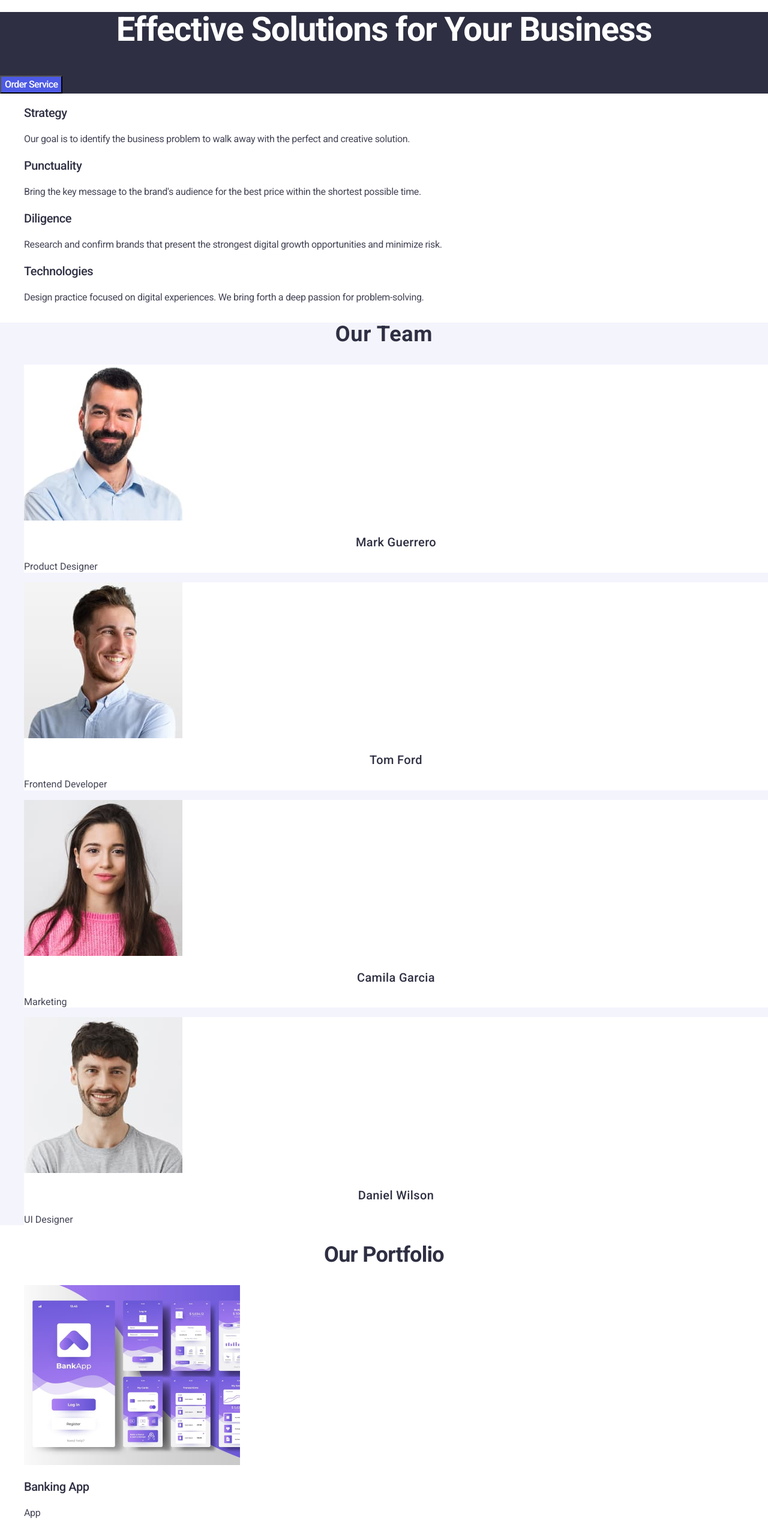
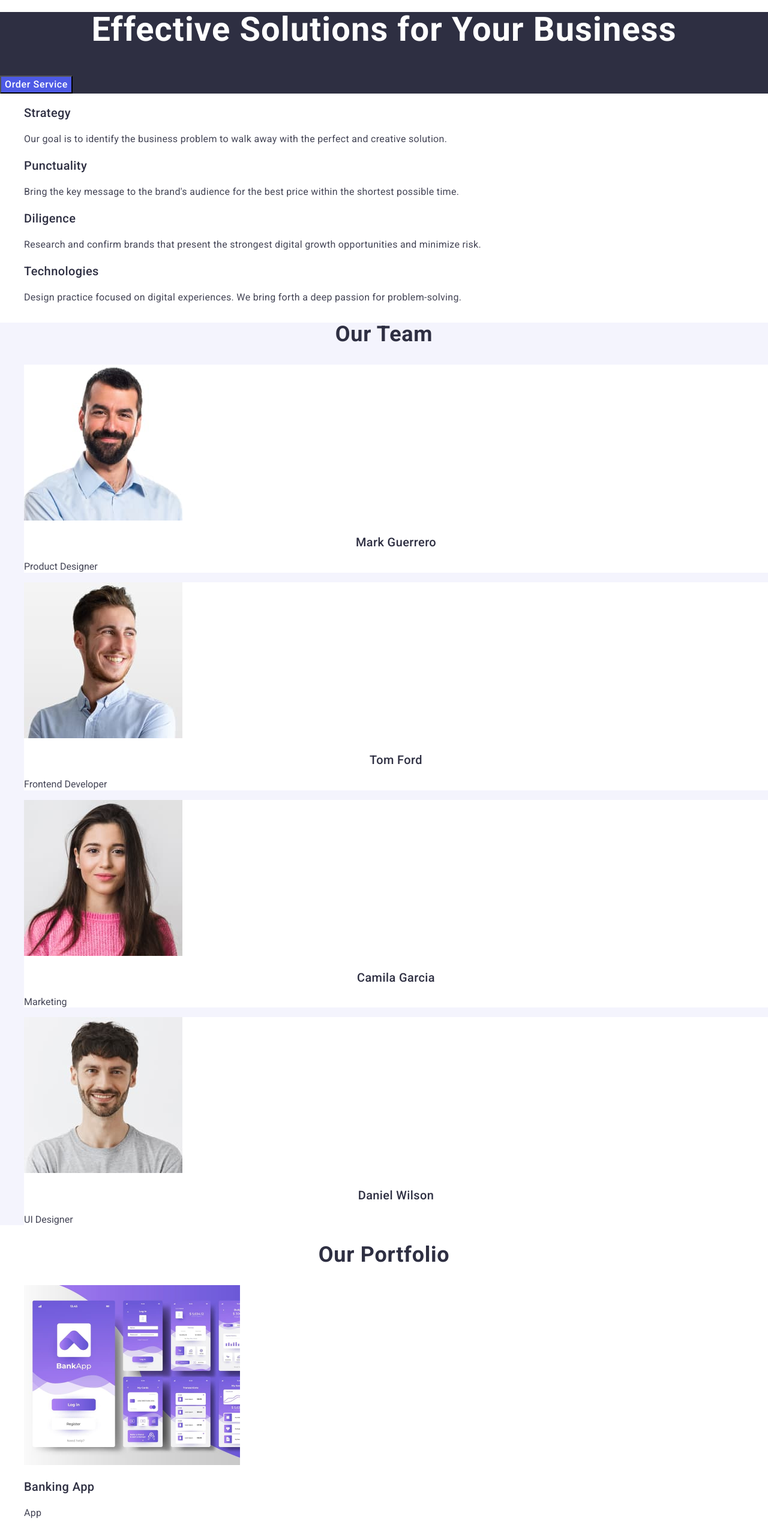
Before and after one commit to Lina-Mashkovska/goit-markup-hw-02, a plain HTML site: page index.html in a window 1280 px wide. Shown: the part 200-2748 px from the top of the page at 60% size. Drawn offline with nearby package versions, Linux system fonts and the light colour scheme.

Commit message:
first commit

```diff
--- a/css/styles.css
+++ b/css/styles.css
@@ -67,7 +67,7 @@ a {
     font-weight: 700;
     font-size: 56px;
     line-height: 1.07;
-    letter-spacing: -0.02em;
+    letter-spacing: 0.02em;
     text-align: center;
 
 }
@@ -77,7 +77,7 @@ a {
     font-weight: 500;
     font-size: 16px;
     line-height: 1.5;
-    letter-spacing: -0.04em;
+    letter-spacing: 0.04em;
     cursor: pointer;
   }
 
@@ -105,14 +105,14 @@ a {
     font-weight: 500;
     font-size: 20px;
     line-height: 1.2;
-    letter-spacing: -0.02em;
+    letter-spacing: 0.02em;
   }
 
   .section-one-text {
     color: #434455;
     font-size: 16px;
     line-height: 1.5;
-    letter-spacing: -0.02em;
+    letter-spacing: 0.02em;
   }
 
   .ourteam {
@@ -151,7 +151,7 @@ a {
     color: #2e2f42;
     font-weight: 700;
     font-size: 36px;
-    letter-spacing: -0.02em;
+    letter-spacing: 0.02em;
     text-align: center;
     line-height: 1.11;
     text-transform: capitalize;
@@ -162,7 +162,7 @@ a {
     color: #2e2f42;
     font-weight: 500;
     font-size: 20px;
-    letter-spacing: -0.02em;
+    letter-spacing: 0.02em;
     line-height: 1.2;
 
   }
@@ -171,7 +171,7 @@ a {
     color: #434455;
     font-size: 16px;
     line-height: 1.5;
-    letter-spacing: -0.02em;
+    letter-spacing: 0.02em;
 
   }
 
@@ -185,7 +185,7 @@ a {
     font-weight: 700;
     font-size: 18px;
     line-height: 1.17;
-    letter-spacing: -0.03em;
+    letter-spacing: 0.03em;
     text-transform: uppercase;
 }
 
@@ -195,12 +195,12 @@ a {
     font-weight: 700;
     font-size: 18px;
     line-height: 1.17;
-    letter-spacing: -0.03em;
+    letter-spacing: 0.03em;
     text-transform: uppercase;
 }
 .text-footer {
     color: #f4f4fd;
     font-size: 16px;
     line-height: 1.5;
-    letter-spacing: -0.02em;
+    letter-spacing: 0.02em;
 }
--- a/index.html
+++ b/index.html
@@ -126,12 +126,12 @@
             <p class="portfolio-text">App</p>
            </li>
            <li class="portfolio-item">
-            <img src="/images/taxi.jpg" alt="taxi" width="360" height="300">
+            <img src="./images/taxi.jpg" alt="taxi" width="360" height="300">
             <h3 class="portfolio-service">Taxi Service</h3>
             <p class="portfolio-text">Marketing</p>
            </li>
            <li class="portfolio-item">
-            <img src="./images/screen .jpg" alt="" width="360" height="300">
+            <img src="./images/screen.jpg" alt="" width="360" height="300">
             <h3 class="portfolio-service">Screen Illustrations</h3>
             <p class="portfolio-text">Design</p>
            </li>
```
Also changed, not shown: images/screen.jpg (renamed from images/screen .jpg).
